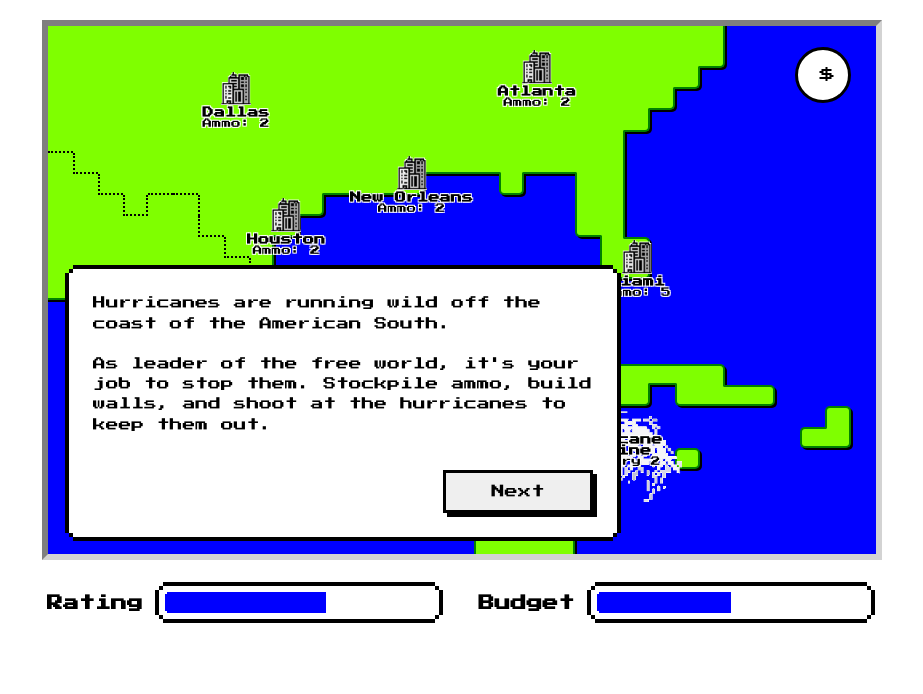
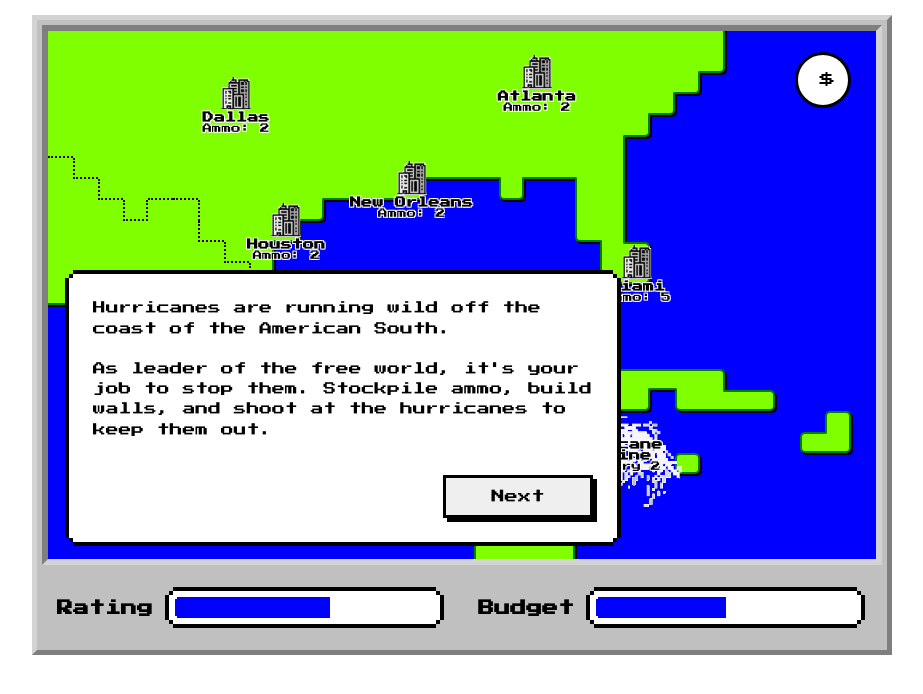
Before and after one commit to samlfair/hurricane-fighter, a plain HTML site: page index.html in a window 1280 px wide. Shown: the whole page, without its empty margins (178-1101 px from the left). Drawn offline with Linux system fonts and the light colour scheme.

Commit message:
Apply container styles

```diff
--- a/style.css
+++ b/style.css
@@ -6,6 +6,8 @@
   --coastline-color: green;
   --coastline-radius: 5px;
   --shadow-distance: 2px;
+  --groove-border-color: lightgrey;
+  --container-color: silver;
 }
 
 /* add border width variable */
@@ -20,19 +22,22 @@
 /* Universals */
 
 body {
-  margin: 0;
+  margin: 15px;
   background: white;
   font-family: "Press Start 2p", monospace;
 }
 
 #container {
   margin: 0 auto;
-  padding: 20px;
+  padding: 5px;
+  padding-bottom: 20px;
   display: flex;
   flex-wrap: wrap;
   align-items: stretch;
   align-content: stretch;
   max-width: 840px;
+  background: var(--container-color);
+  border: 5px outset var(--groove-border-color);
 }
 
 /* Pixelated Border */
@@ -59,7 +64,7 @@ progress {
   background-repeat: repeat;
   background-position: center;
   background-size: auto;
-  border: 6px inset lightgrey;
+  border: 6px inset var(--groove-border-color);
   overflow: hidden;
 }
 
@@ -144,7 +149,7 @@ progress {
 }
 
 #purchase-box .row:hover {
-  color: yellow;
+  color: orange;
 }
 
 #purchase-box p:first-child {
@@ -159,7 +164,7 @@ progress {
   flex-grow: 1;
   border-bottom: 3px dotted;
   justify-self: flex-start;
-  height: 0.97em;
+  height: 0.4em;
 }
 
 #grid-container .button-box {
@@ -359,10 +364,10 @@ button:hover {
 /*           */
 
 #stats {
-  background: white;
+  background: var(--container-color);
   min-height: 20px;
   width: 100%;
-  padding: 20px 5px 0 5px;
+  padding: 20px 15px 0 15px;
   display: flex;
   justify-content: space-between;
 }
```
